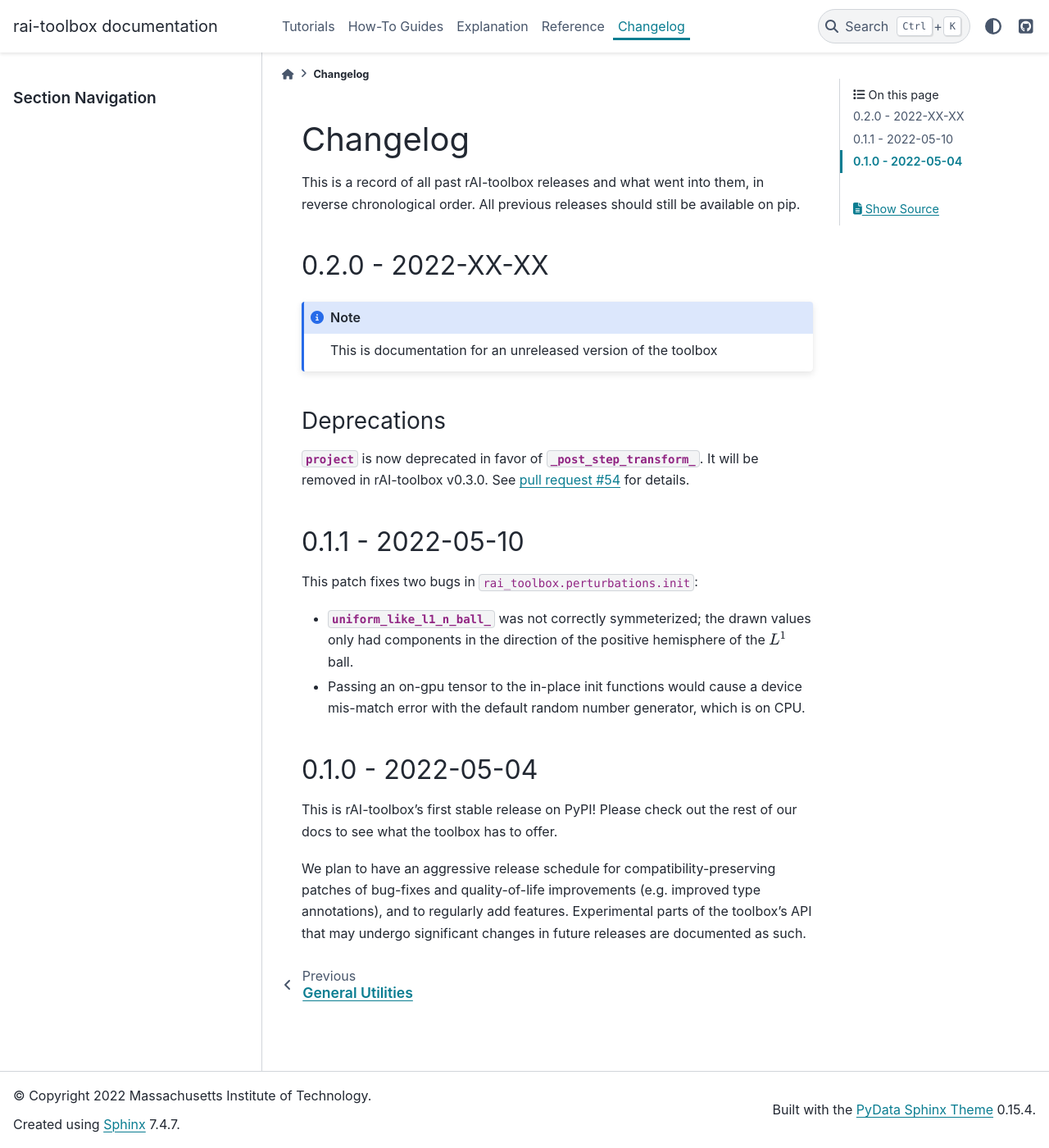
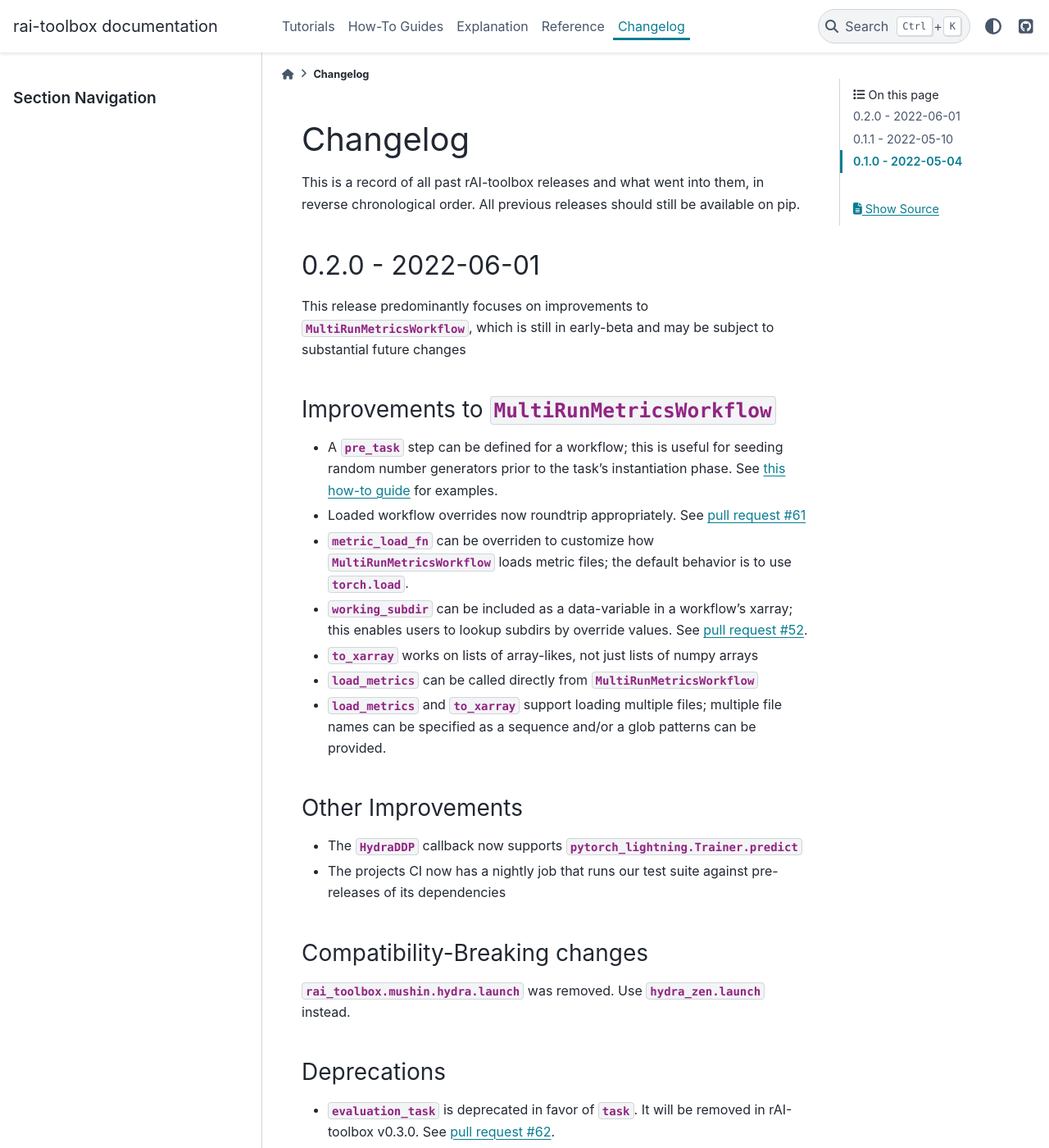
Before and after one commit to mit-ll-responsible-ai/responsible-ai-toolbox, a Sphinx documentation site: the page built from docs/source/changes.rst, in a window 1280 px wide and 1400 px high. Shown: the whole window at 82% size. Built offline with Sphinx 7.4.7 and the PyData theme 0.15.4, drawn with Linux system fonts in a browser that asks for light colours; pages that are not in the unit, such as notebooks, are missing from menus.

Commit message:
update changelog for v0.2.0

```diff
--- a/docs/source/changes.rst
+++ b/docs/source/changes.rst
@@ -11,15 +11,35 @@ chronological order. All previous releases should still be available on pip.
 .. _v0.2.0:
 
 ------------------
-0.2.0 - 2022-XX-XX
+0.2.0 - 2022-06-01
 ------------------
 
-.. note:: This is documentation for an unreleased version of the toolbox
+This release predominantly focuses on improvements to `~MultiRunMetricsWorkflow`, which is still in early-beta and may be subject to substantial future changes
 
+Improvements to `MultiRunMetricsWorkflow`
+-----------------------------------------
+- A `pre_task` step can be defined for a workflow; this is useful for seeding random number generators prior to the task's instantiation phase. See :ref:`this how-to guide <how-to-deterministic>` for examples.
+- Loaded workflow overrides now roundtrip appropriately. See :pull:`61`
+- `metric_load_fn` can be overriden to customize how `~MultiRunMetricsWorkflow` loads metric files; the default behavior is to use `torch.load`.
+- `working_subdir` can be included as a data-variable in a workflow's xarray; this enables users to lookup subdirs by override values. See :pull:`52`.
+- `to_xarray` works on lists of array-likes, not just lists of numpy arrays
+- `load_metrics` can be called directly from `~MultiRunMetricsWorkflow`
+- `load_metrics` and `to_xarray` support loading multiple files; multiple file names can be specified as a sequence and/or a glob patterns can be provided.
+
+
+Other Improvements
+------------------
+- The `~HydraDDP` callback now supports `pytorch_lightning.Trainer.predict`
+- The projects CI now has a nightly job that runs our test suite against pre-releases of its dependencies
+
+Compatibility-Breaking changes
+------------------------------
+`rai_toolbox.mushin.hydra.launch` was removed. Use `hydra_zen.launch` instead.
 
 Deprecations
 ------------
-`~ParamTransformingOptimizer.project` is now deprecated in favor of `~ParamTransformingOptimizer._post_step_transform_`. It will be removed in rAI-toolbox v0.3.0. See :pull:`54` for details.
+- `~MultiRunMetricsWorkflow.evaluation_task` is deprecated in favor of `~MultiRunMetricsWorkflow.task`. It will be removed in rAI-toolbox v0.3.0. See :pull:`62`.
+- `~ParamTransformingOptimizer.project` is now deprecated in favor of `~ParamTransformingOptimizer._post_step_transform_`. It will be removed in rAI-toolbox v0.3.0. See :pull:`54` and :pull:`59` for details.
 
 
 .. _v0.1.1:
```
